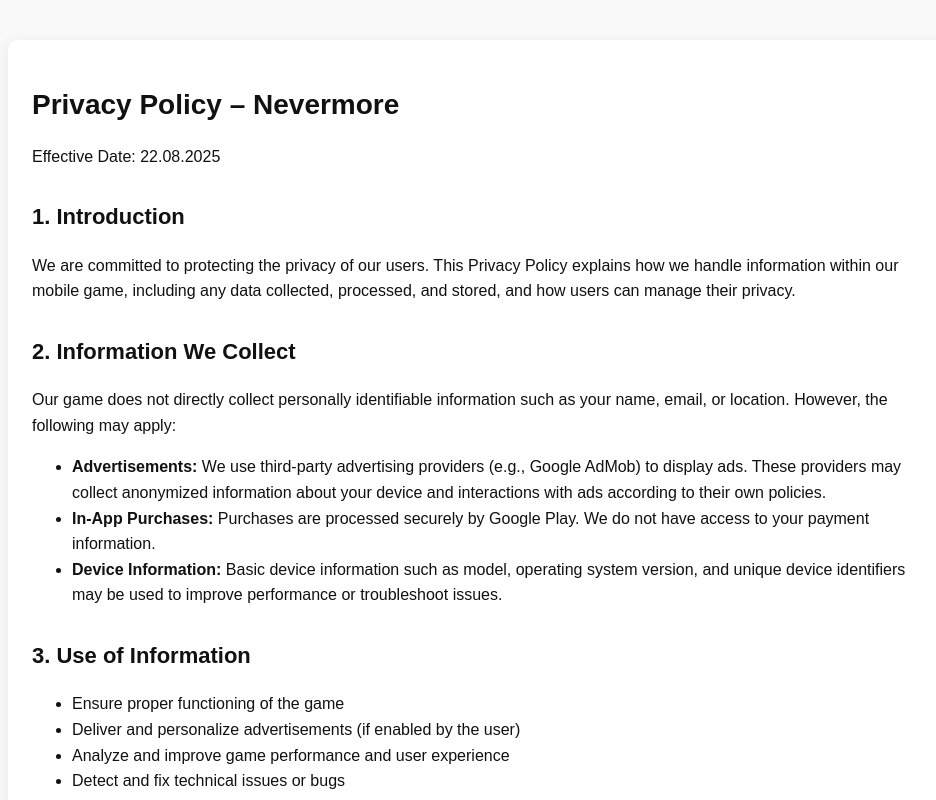
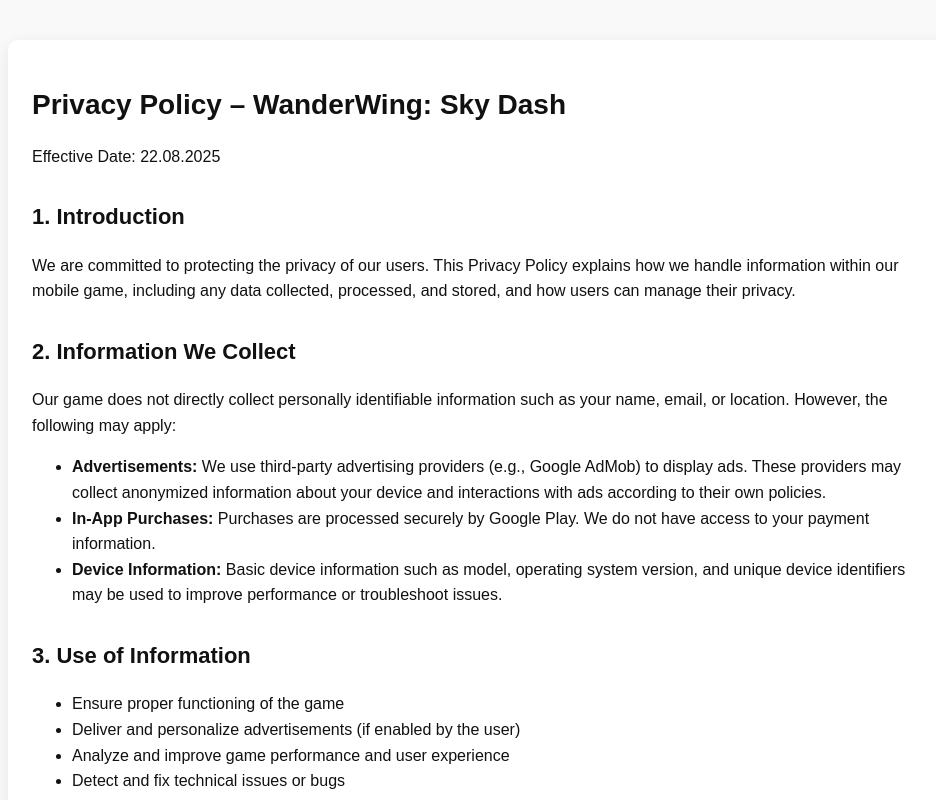
Before and after one commit to EkremGencogluu/privacy-policy, a plain HTML site: page index.html in a window 1280 px wide. Shown: the top 800 px of the page, without its empty margins (158-1094 px from the left). Drawn offline with Linux system fonts and the light colour scheme.

Commit message:
Add files via upload

```diff
--- a/index.html
+++ b/index.html
@@ -3,7 +3,7 @@
 <head>
   <meta charset="UTF-8">
   <meta name="viewport" content="width=device-width, initial-scale=1.0">
-  <title>Privacy Policy – Nevermore</title>
+  <title>Privacy Policy – WanderWing: Sky Dash</title>
   <style>
     body { font-family: Arial, sans-serif; line-height: 1.6; margin: 0; background: #f9f9f9; color: #111; }
     .container { max-width: 900px; margin: 40px auto; padding: 24px; background: #fff; border-radius: 10px; box-shadow: 0 4px 16px rgba(0,0,0,0.08); }
@@ -17,7 +17,7 @@
 </head>
 <body>
   <div class="container">
-    <h1>Privacy Policy – Nevermore</h1>
+    <h1>Privacy Policy – WanderWing: Sky Dash</h1>
     <p>Effective Date: 22.08.2025</p>
 
 
```
